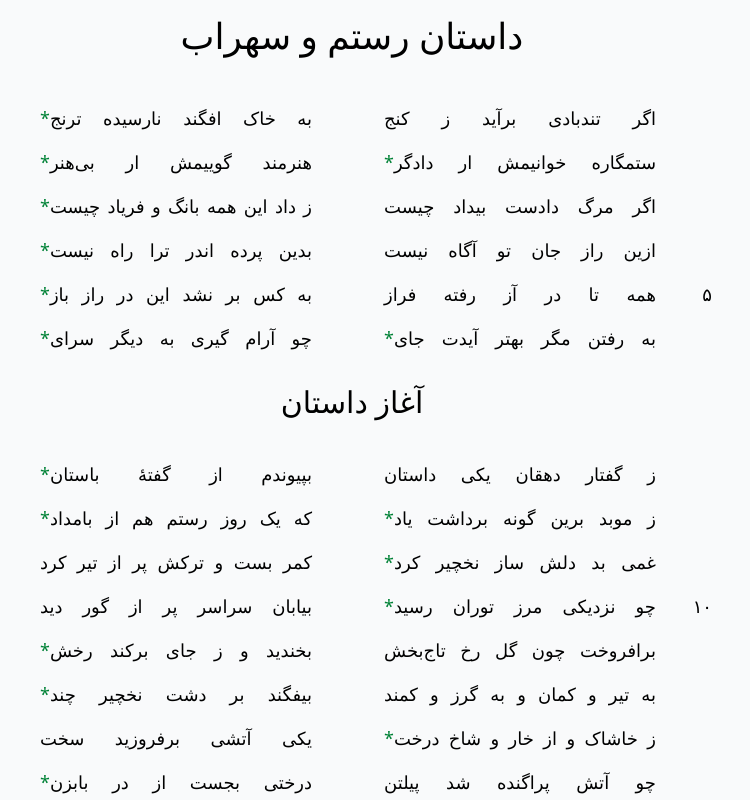
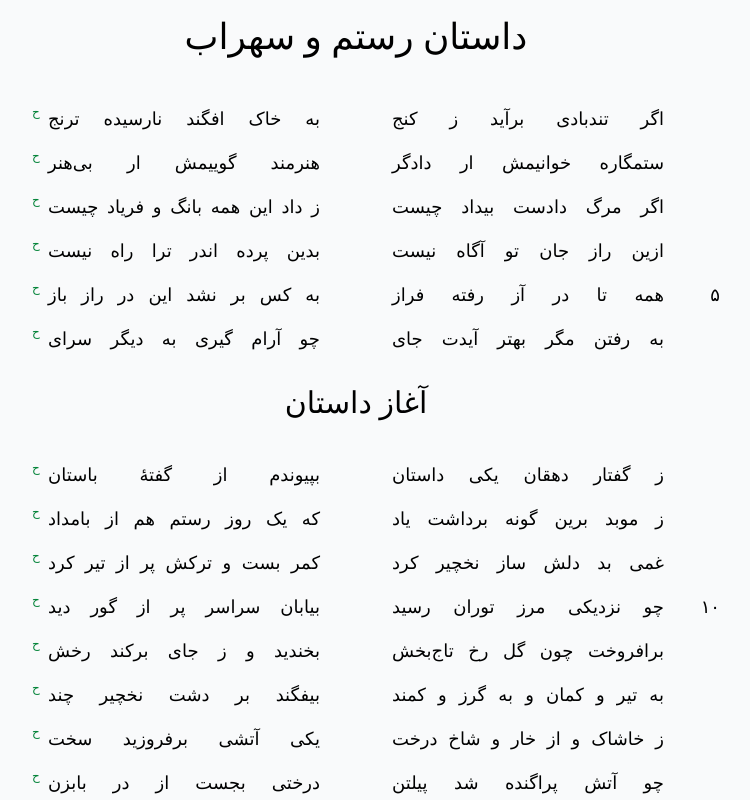
Before and after one commit to theodore-s-beers/rustam-suhrab, a SvelteKit app: page / in a window 1280 px wide. Shown: the top 800 px of the page, without its empty margins (264-1014 px from the left). Built offline with nearby package versions, Linux system fonts and the light colour scheme; no server answers.

Commit message:
Indicate notes at line level

```diff
--- a/src/routes/+page.svelte
+++ b/src/routes/+page.svelte
@@ -95,7 +95,7 @@
 				handleClick(e, lines[0]);
 			}
 		}}
-		class="mr-12 mb-8 text-4xl"
+		class="mr-10 mb-8 text-4xl"
 	>
 		{lines[0].headingText}
 	</div>
@@ -114,7 +114,7 @@
 						handleClick(e, line);
 					}
 				}}
-				class="mt-4 mr-12 mb-6 text-3xl"
+				class="mt-4 mr-10 mb-6 text-3xl"
 			>
 				{line.headingText}
 			</div>
@@ -133,9 +133,7 @@
 					}}
 					class="ml-16 w-[17rem] [text-align-last:justify]"
 				>
-					{line.hemistichOne.text}<span class="text-green-700">
-						{line.hemistichOne.hasNotes ? "*" : ""}
-					</span>
+					{line.hemistichOne.text}
 				</div>
 				<div
 					role="button"
@@ -149,9 +147,10 @@
 					}}
 					class="w-[17rem] [text-align-last:justify]"
 				>
-					{line.hemistichTwo.text}<span class="text-green-700">
-						{line.hemistichTwo.hasNotes ? "*" : ""}
-					</span>
+					{line.hemistichTwo.text}
+				</div>
+				<div class="w-2 text-left text-xs text-green-700">
+					{line.hemistichOne.hasNotes || line.hemistichTwo.hasNotes ? "ح" : ""}
 				</div>
 			</div>
 		{/if}
```
